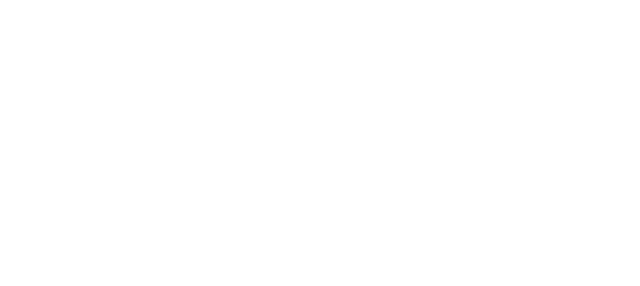
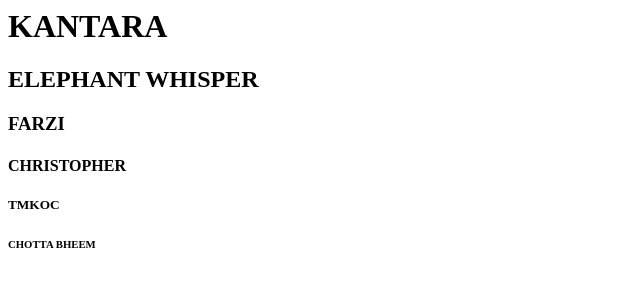
Before and after one commit to AbhijithMallya/March23_Placement_Training, a plain HTML site: page index..html in a window 1280 px wide. Shown: the whole page, without its empty margins (0-640 px from the left). Drawn offline with Linux system fonts and the light colour scheme.

Commit message:
header tags

```diff
--- a/index..html
+++ b/index..html
@@ -1,9 +1,18 @@
 <html>
   <head>
+  <!--comment in html-->
     <title>
         ABHIJITH MALLYA
     </title>
   </head>
   <body>
+    <h1>KANTARA </h1>
+    <h2>ELEPHANT WHISPER</h2>
+    <h3>FARZI </h3>
+    <h4>CHRISTOPHER</h4>
+    <h5>TMKOC</h5>
+    <h6>CHOTTA BHEEM</h6>
+
+
   </body>
 </html>
```
